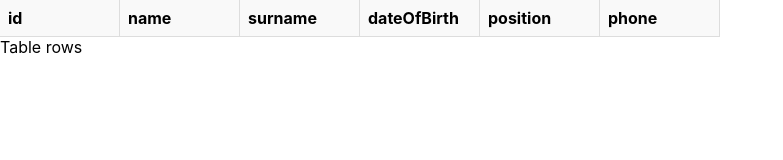
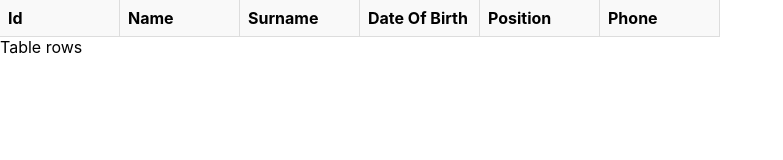
Before and after one commit to Profile/nextjs-datasheet, a Next.js app: page /sheets in a window 1280 px wide. Shown: the top 160 px of the page, without its empty margins (0-783 px from the left). Built offline with nearby package versions, Linux system fonts and the light colour scheme.

Commit message:
Get header cell dynamic

```diff
--- a/pages/sheets/index.js
+++ b/pages/sheets/index.js
@@ -11,6 +11,10 @@ const employee = () => ({
 });
 const employees = Array.from({length: 5}).fill(employee());
 
+const headerCells = Object.keys(employee());
+
+console.log(headerCells)
+
 export default function Sheets() {
   return (
     <div>
@@ -23,24 +27,13 @@ export default function Sheets() {
           <div className={styles.container}>
               <div className={styles.tableHeader}>
                   <div className={styles.tableHeaderRows}>
-                      <div className={styles.tableHeaderCell}>
-                          id
-                      </div>
-                      <div className={styles.tableHeaderCell}>
-                          name
-                      </div>
-                      <div className={styles.tableHeaderCell}>
-                          surname
-                      </div>
-                      <div className={styles.tableHeaderCell}>
-                          dateOfBirth
-                      </div>
-                      <div className={styles.tableHeaderCell}>
-                          position
-                      </div>
-                      <div className={styles.tableHeaderCell}>
-                          phone
-                      </div>
+                      {
+                          headerCells.map(cell => (
+                              <div className={styles.tableHeaderCell} key={cell}>
+                                  {cell.replace(/([a-z0-9])([A-Z])/g, '$1 $2')}
+                              </div>
+                          ))
+                      }
                   </div>
               </div>
               <div> {/* TODO: Search functionality*/} </div>
--- a/styles/Sheets.module.css
+++ b/styles/Sheets.module.css
@@ -17,6 +17,7 @@
 }
 
 .tableHeaderCell {
+    text-transform: capitalize;
     background: #f9f9f9;
     padding: 8px;
     font-weight: 700;
```
